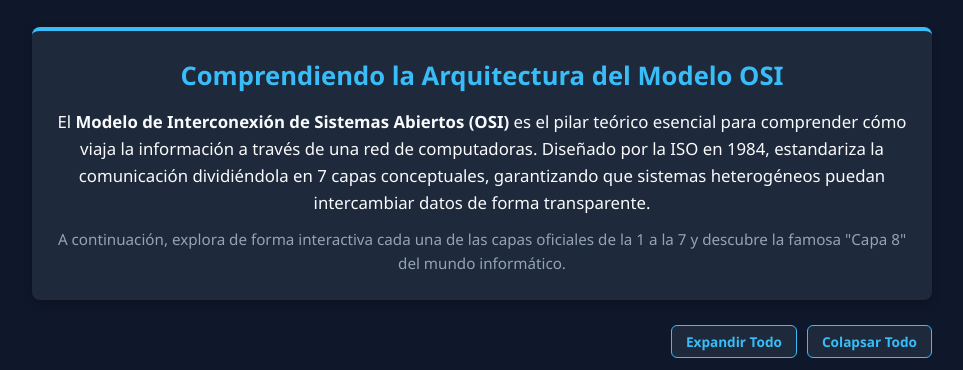
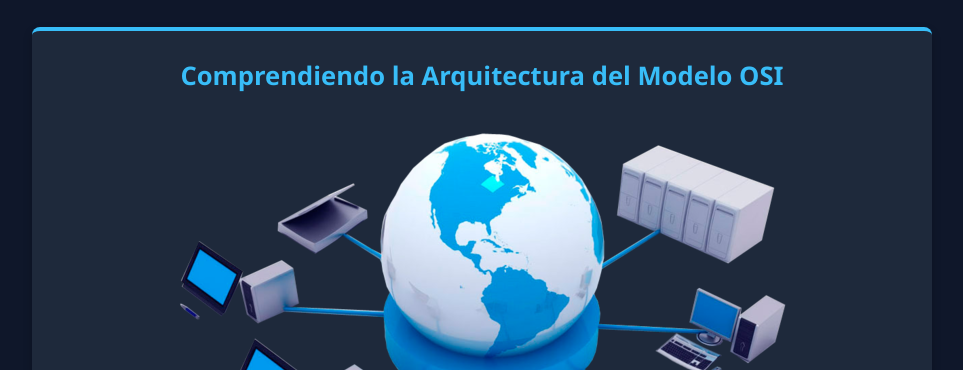
Before and after one commit to Abrahamsilvabussiness209/modelo-osi, a plain HTML site: page index.html in a window 1280 px wide. Shown: the part 165-535 px from the top of the page, without its empty margins (158-1121 px from the left). Drawn offline with Linux system fonts and the light colour scheme.

Commit message:
Update index.html
Cambios Mínimos en la [V3.0]:
* Se agregó una imagen
* Se corrigieron bugs visuales de la interfaz

```diff
--- a/index.html
+++ b/index.html
@@ -286,6 +286,7 @@
             <h2 style="color: var(--accent-blue); font-size: 1.6rem; margin-bottom: 12px;">
                 Comprendiendo la Arquitectura del Modelo OSI
             </h2>
+            <img src="Modelo_OSI.png" alt="Red de computadoras interconectadas globalmente" class="blog-image">
             <p style="color: var(--text-main); font-size: 1.05rem; margin-bottom: 10px;">
                 El <strong>Modelo de Interconexión de Sistemas Abiertos (OSI)</strong> es el pilar teórico esencial para comprender cómo viaja la información a través de una red de computadoras. Diseñado por la ISO en 1984, estandariza la comunicación dividiéndola en 7 capas conceptuales, garantizando que sistemas heterogéneos puedan intercambiar datos de forma transparente.
             </p>
```
